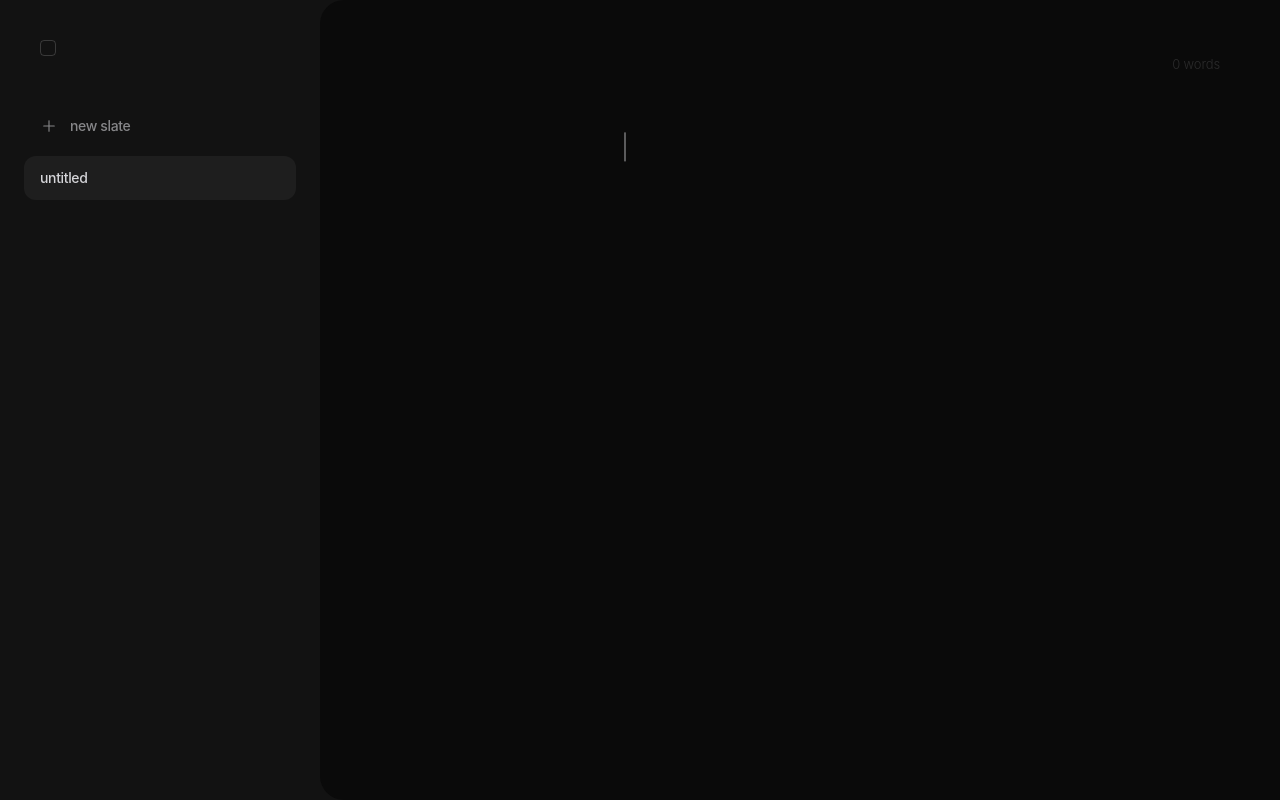
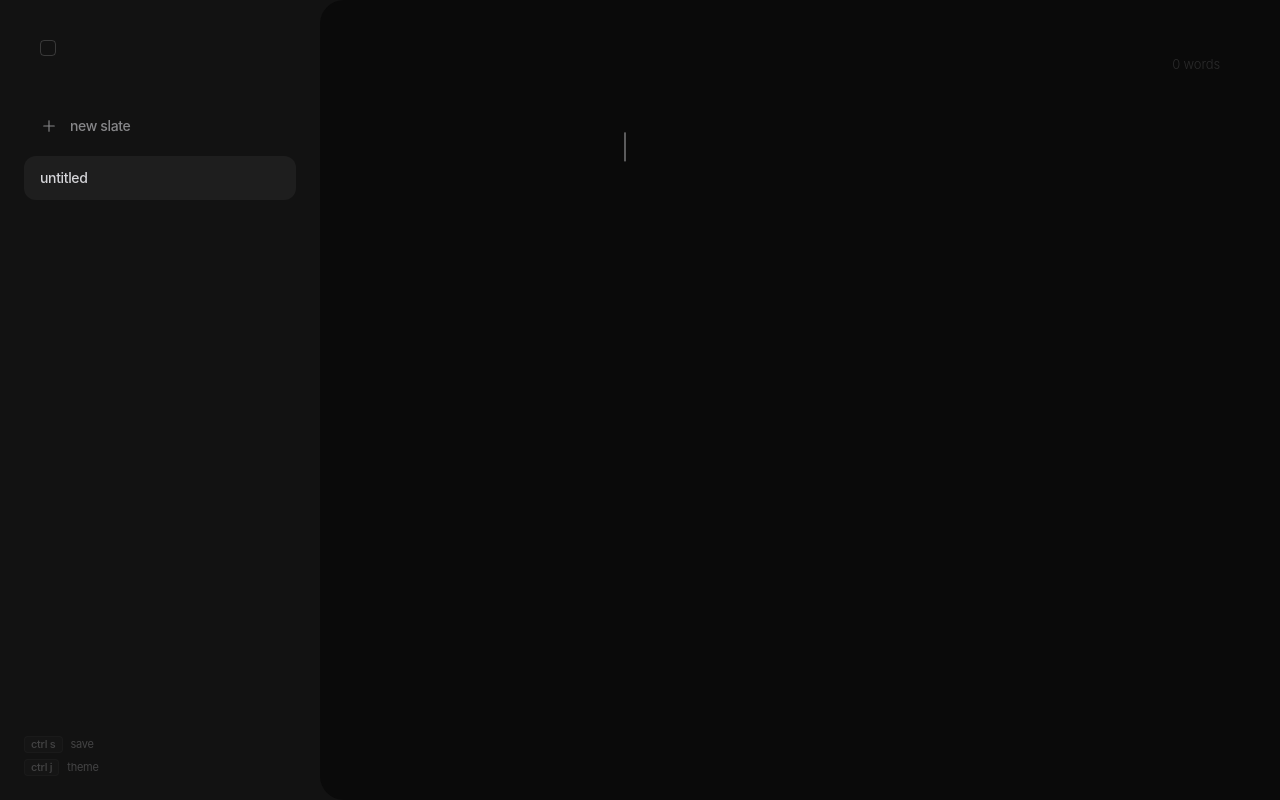
Before and after one commit to aryan-madan/Slate, a React (Vite) app: page / in a window 1280 px wide. Built offline with nearby package versions, Linux system fonts and the light colour scheme.

Commit message:
added keybinds to readme

```diff
--- a/src/components/Sidebar.jsx
+++ b/src/components/Sidebar.jsx
@@ -1,6 +1,9 @@
 import React, { useState, useRef, useEffect } from 'react';
 import { IconPlus, IconX } from '@tabler/icons-react';
 import { getCleanText } from '../lib/utils';
+
+const isMac = typeof navigator !== 'undefined' && /Mac|iPhone|iPad/.test(navigator.platform ?? navigator.userAgent);
+const mod = isMac ? '⌘' : 'ctrl';
 
 export default function Sidebar({ items, active, setActive, setItems, show, setShow }) {
     const [editingId, setEditingId] = useState(null);
@@ -40,7 +43,7 @@ export default function Sidebar({ items, active, setActive, setItems, show, setS
                 className={`fixed inset-y-0 left-0 w-80 pt-[104px] flex flex-col bg-[var(--sidebar)] transition-all duration-500 z-30 ${show ? 'translate-x-0 opacity-100' : '-translate-x-full opacity-0'}`}
                 style={{ transitionTimingFunction: 'cubic-bezier(0.16, 1, 0.3, 1)' }}
             >
-                <div className="px-6 flex flex-col gap-1 w-full">
+                <div className="px-6 flex flex-col gap-1 w-full h-full">
                     <button onClick={() => {
                         const newId = Date.now();
                         setItems([...items, { id: newId, body: '' }]);
@@ -50,7 +53,7 @@ export default function Sidebar({ items, active, setActive, setItems, show, setS
                         <span className="lowercase tracking-tight font-medium">new slate</span>
                     </button>
 
-                    <nav className="flex flex-col w-full overflow-y-auto no-scrollbar pb-10">
+                    <nav className="flex flex-col w-full overflow-y-auto no-scrollbar pb-10 flex-1">
                         {(items || []).map((i) => (
                             <div key={i.id} className="group relative w-full">
                                 {editingId === i.id ? (
@@ -90,6 +93,21 @@ export default function Sidebar({ items, active, setActive, setItems, show, setS
                             </div>
                         ))}
                     </nav>
+
+                    <div className="pb-6 pt-3 flex flex-col gap-1.5 text-[11px] opacity-25 select-none">
+                        <div className="flex items-center gap-2">
+                            <span className="tracking-tight font-medium px-1.5 py-0.5 rounded-[4px] bg-white/5 border border-white/10 leading-none">
+                                {mod} s
+                            </span>
+                            <span className="lowercase tracking-tight">save</span>
+                        </div>
+                        <div className="flex items-center gap-2">
+                            <span className="tracking-tight font-medium px-1.5 py-0.5 rounded-[4px] bg-white/5 border border-white/10 leading-none">
+                                {mod} j
+                            </span>
+                            <span className="lowercase tracking-tight">theme</span>
+                        </div>
+                    </div>
                 </div>
             </aside>
         </>
```
Also changed, not shown: 1 other file (tests, documents, lock files or other folders).
